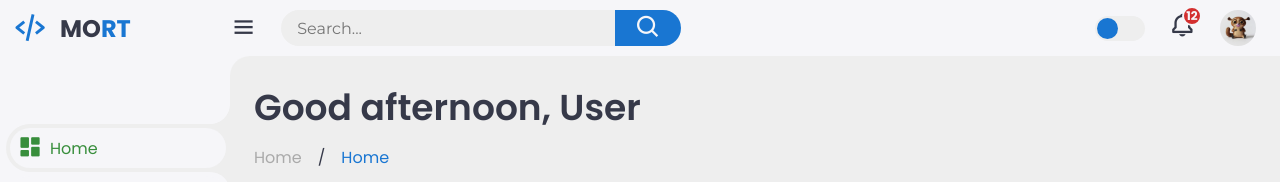
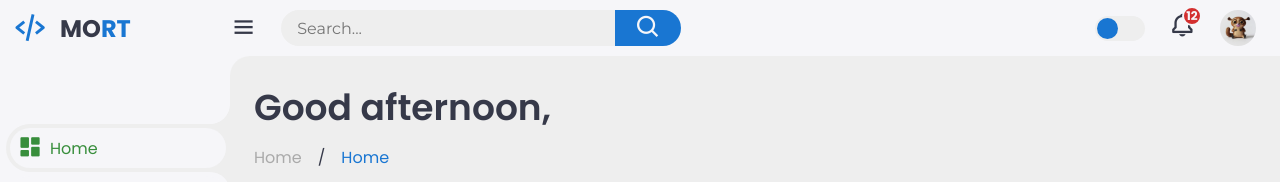
Before and after one commit to Akihito0/Mort, a React (Create React App) app in the folder client/: page /dashboard in a window 1280 px wide. Shown: the top 182 px of the page. Built offline with nearby package versions, Linux system fonts and the light colour scheme.

Commit message:
The issue in greeting wasn't fixed

```diff
--- a/client/src/pages/Dashboard.js
+++ b/client/src/pages/Dashboard.js
@@ -9,7 +9,7 @@ import { auth } from '../firestore-database/firebase'; //Firebase auth instance
 import { useNavigate } from 'react-router-dom'; // Required for navigate()
 
 const user = auth.currentUser;
-const userName = user ? user.displayName : 'User';
+const userName = user ? user.displayName : ' ';
 
 const Dashboard = () => {
   const navigate = useNavigate();
@@ -122,7 +122,7 @@ const Dashboard = () => {
             <>
               <div className="header">
                 <div className="left">
-                  <h1>{getGreeting()}</h1>
+                  <h1>{getGreeting(userName)}</h1>
                   <ul className="breadcrumb">
                     <li><a href="#">Home</a></li>
                     <li>/</li>
@@ -176,9 +176,9 @@ function getTimeofDay(){
   if (hours < 18) return 'afternoon';
   return 'evening';
 }
-function getGreeting() {
+function getGreeting(name) {
   const timeOfDay = getTimeofDay();
-  const greeting = `Good ${timeOfDay}, ${userName}`;
+  const greeting = `Good ${timeOfDay}, ${name}`;
   return greeting;
 }
 const Orders = () => (
```
